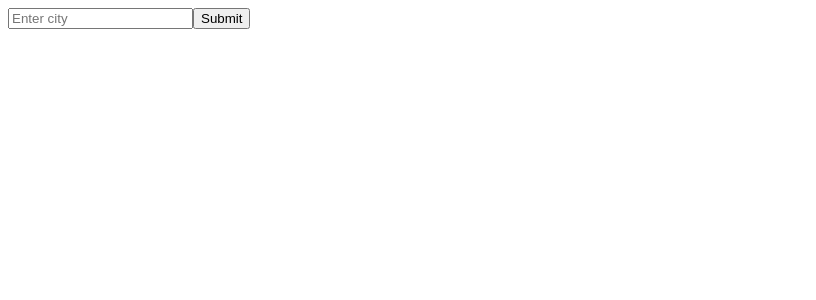
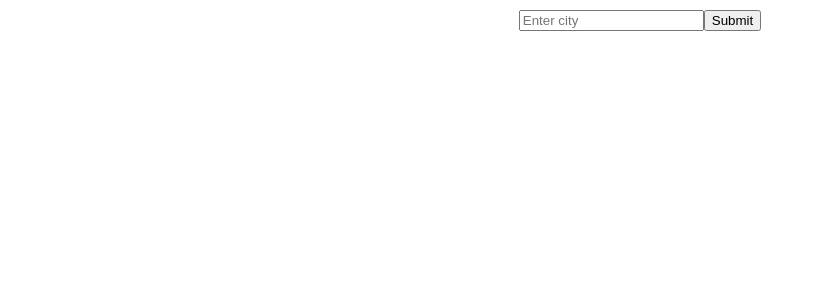
Before and after one commit to PatrykKwasek/react-weather-app, a React (Create React App) app: page / in a window 1280 px wide. Shown: the top 300 px of the page, without its empty margins (0-816 px from the left). Built offline with nearby package versions, Linux system fonts and the light colour scheme.

Commit message:
Last stable version

```diff
--- a/src/components/App/App.js
+++ b/src/components/App/App.js
@@ -1,6 +1,7 @@
 import React from 'react';
 
 import { Home } from '../../pages/Home/Home';
+import '../../styles/app.scss';
 
 export const App = () => {
   return (
--- a/src/components/Card/Card.js
+++ b/src/components/Card/Card.js
@@ -4,8 +4,8 @@ import { Image } from '../Image/Image';
 
 export const Card = ({ city, data }) => {
   return (
-    <div>
-      <p>{city.name} <sup>{city.country}</sup></p>
+    <div className='card-container'>
+      <p>{city.name} <sup className='country_id'>{city.country}</sup></p>
       <p>{Math.round(data.current.temp)}<sup>o</sup>C</p>
       <Image src={`http://openweathermap.org/img/wn/${data.current.weather[0].icon}@2x.png`} alt={''} />
       <p>{data.current.weather[0].description.toUpperCase()}</p>
--- /dev/null
+++ b/src/components/Form/Form.js
@@ -0,0 +1,9 @@
+import React from 'react';
+
+export const Form = ({ children, className }) => {
+  return (
+    <form className={className}>
+      {children}
+    </form>
+  )
+}
--- a/src/pages/Home/Home.js
+++ b/src/pages/Home/Home.js
@@ -5,9 +5,11 @@ import axios from 'axios';
 import { Button } from '../../components/Button/Button';
 import { Input } from '../../components/Input/Input';
 import { Card } from '../../components/Card/Card';
+import { Form } from '../../components/Form/Form';
 import { Loader } from '../../components/Loader/Loader';
+import './Home.scss';
 
-const APIKEY = '';
+const APIKEY = 'cc0ad0a75d9e430f381b14640d51593b';
 
 export const Home = () => {
   const [apiData, setApiData] = useState({});
@@ -42,7 +44,9 @@ export const Home = () => {
   }
 
   const content = () => (
-    <div>
+    <div className='container'>
+      <div className='form-container'>
+        <Form>
           <Input
             type='text'
             name='city'
@@ -52,7 +56,10 @@ export const Home = () => {
           <Button
             txt='Submit'
             onClick={getData}
+            type='button'
           />
+        </Form>
+      </div>
 
       {Object.keys(apiData).length > 0 &&
         <Card city={cityDetails} data={apiData} />
--- /dev/null
+++ b/src/pages/Home/Home.scss
@@ -0,0 +1,32 @@
+@import "../../styles/responsive.scss";
+
+.container {
+  .form-container {
+    width: 95%;
+    margin: 10px auto;
+    text-align: center;
+  }
+
+  .card-container {
+    width: 95%;
+    max-width: 250px;
+    margin: 20px auto;
+    border: 1px solid gray;
+    border-radius: 20px;
+    padding: 16px;
+
+    .country_id {
+      background-color: gold;
+      border-radius: 50%;
+      padding: 5px;
+    }
+  }
+}
+
+@media (min-width: $screen__m) {
+  .container {
+    .card-container {
+      width: 200px;
+    }
+  }
+}
--- /dev/null
+++ b/src/styles/app.scss
@@ -0,0 +1,4 @@
+* {
+  box-sizing: border-box;
+  margin: 0;
+}
--- /dev/null
+++ b/src/styles/responsive.scss
@@ -0,0 +1,11 @@
+//
+//  Responsive variables
+//
+
+$screen__xxs: 320px;
+$screen__xs: 480px;
+$screen__s: 640px;
+$screen__m: 768px;
+$screen__l: 992px;
+$screen__xl: 1280px;
+$screen__xxl: 1440px;
```
Lines whose indentation alone changed are shown as unchanged.
